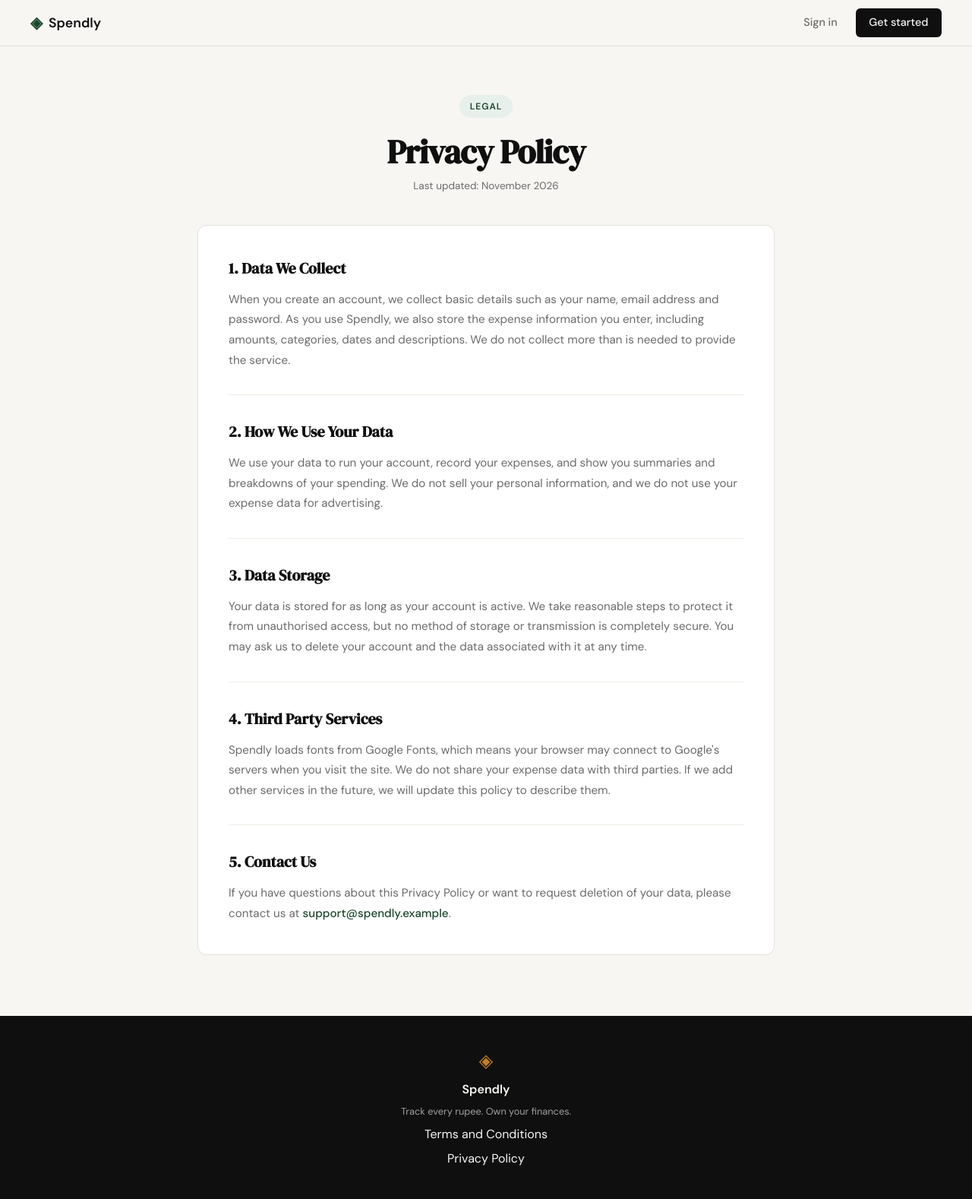
After one commit to joy-007/expence-tracker-app, a Flask app: page /privacy in a window 1280 px wide. The commit adds this page. Shown: the whole page at 76% size. Run offline with Flask 3, Linux system fonts and the light colour scheme.

Commit message:
landing: add privacy policy page and route
Co-Authored-By: Claude Code <noreply@anthropic.com>

```diff
--- a/app.py
+++ b/app.py
@@ -20,6 +20,16 @@ def register():
 @app.route("/login")
 def login():
     return render_template("login.html")
+
+
+@app.route("/terms")
+def terms():
+    return render_template("terms.html")
+
+
+@app.route("/privacy")
+def privacy():
+    return render_template("privacy.html")
 
 
 # ------------------------------------------------------------------ #
--- a/static/css/style.css
+++ b/static/css/style.css
@@ -478,6 +478,84 @@ a { color: inherit; text-decoration: none; }
 .auth-switch a:hover { text-decoration: underline; }
 
 /* ------------------------------------------------------------------ */
+/* Legal pages (terms, privacy)                                        */
+/* ------------------------------------------------------------------ */
+
+.legal {
+    padding: 4rem 2rem 5rem;
+}
+
+.legal-inner {
+    max-width: 760px;
+    margin: 0 auto;
+}
+
+.legal-header {
+    text-align: center;
+    margin-bottom: 2.5rem;
+}
+
+.legal-badge {
+    display: inline-block;
+    background: var(--accent-light);
+    color: var(--accent);
+    font-size: 0.75rem;
+    font-weight: 600;
+    letter-spacing: 0.08em;
+    text-transform: uppercase;
+    padding: 0.35rem 0.85rem;
+    border-radius: 999px;
+    margin-bottom: 1.25rem;
+}
+
+.legal-title {
+    font-family: var(--font-display);
+    font-size: clamp(2rem, 4vw, 2.75rem);
+    line-height: 1.15;
+    letter-spacing: -0.02em;
+    color: var(--ink);
+    margin-bottom: 0.5rem;
+}
+
+.legal-updated {
+    font-size: 0.85rem;
+    color: var(--ink-muted);
+}
+
+.legal-card {
+    background: var(--paper-card);
+    border: 1px solid var(--border);
+    border-radius: var(--radius-md);
+    padding: 2.5rem;
+}
+
+.legal-section + .legal-section {
+    margin-top: 2rem;
+    padding-top: 2rem;
+    border-top: 1px solid var(--border-soft);
+}
+
+.legal-heading {
+    font-family: var(--font-display);
+    font-size: 1.25rem;
+    color: var(--ink);
+    margin-bottom: 0.75rem;
+}
+
+.legal-text {
+    font-size: 0.95rem;
+    color: var(--ink-muted);
+    line-height: 1.75;
+}
+
+.legal-link {
+    color: var(--accent);
+    font-weight: 500;
+}
+
+.legal-link:hover { text-decoration: underline; }
+
+/* ------------------------------------------------------------------ */
 /* Footer                                                              */
 /* ------------------------------------------------------------------ */
 
--- a/templates/base.html
+++ b/templates/base.html
@@ -34,8 +34,8 @@
             <span class="brand-icon">◈</span>
             <span class="footer-name">Spendly</span>
             <p class="footer-copy">Track every rupee. Own your finances.</p>
-            <a href="#">Terms and Conditions</a>
-            <a href="#">Privacy Policy</a>
+            <a href="/terms">Terms and Conditions</a>
+            <a href="/privacy">Privacy Policy</a>
         </div>
     </footer>
 
--- /dev/null
+++ b/templates/privacy.html
@@ -0,0 +1,67 @@
+{% extends "base.html" %}
+
+{% block title %}Privacy Policy — Spendly{% endblock %}
+
+{% block content %}
+
+<section class="legal">
+    <div class="legal-inner">
+        <div class="legal-header">
+            <div class="legal-badge">Legal</div>
+            <h1 class="legal-title">Privacy Policy</h1>
+            <p class="legal-updated">Last updated: November 2026</p>
+        </div>
+
+        <div class="legal-card">
+            <div class="legal-section">
+                <h2 class="legal-heading">1. Data We Collect</h2>
+                <p class="legal-text">
+                    When you create an account, we collect basic details such as your name,
+                    email address and password. As you use Spendly, we also store the expense
+                    information you enter, including amounts, categories, dates and
+                    descriptions. We do not collect more than is needed to provide the service.
+                </p>
+            </div>
+
+            <div class="legal-section">
+                <h2 class="legal-heading">2. How We Use Your Data</h2>
+                <p class="legal-text">
+                    We use your data to run your account, record your expenses, and show you
+                    summaries and breakdowns of your spending. We do not sell your personal
+                    information, and we do not use your expense data for advertising.
+                </p>
+            </div>
+
+            <div class="legal-section">
+                <h2 class="legal-heading">3. Data Storage</h2>
+                <p class="legal-text">
+                    Your data is stored for as long as your account is active. We take
+                    reasonable steps to protect it from unauthorised access, but no method of
+                    storage or transmission is completely secure. You may ask us to delete your
+                    account and the data associated with it at any time.
+                </p>
+            </div>
+
+            <div class="legal-section">
+                <h2 class="legal-heading">4. Third Party Services</h2>
+                <p class="legal-text">
+                    Spendly loads fonts from Google Fonts, which means your browser may
+                    connect to Google's servers when you visit the site. We do not share your
+                    expense data with third parties. If we add other services in the future,
+                    we will update this policy to describe them.
+                </p>
+            </div>
+
+            <div class="legal-section">
+                <h2 class="legal-heading">5. Contact Us</h2>
+                <p class="legal-text">
+                    If you have questions about this Privacy Policy or want to request
+                    deletion of your data, please contact us at
+                    <a class="legal-link" href="mailto:support@spendly.example">support@spendly.example</a>.
+                </p>
+            </div>
+        </div>
+    </div>
+</section>
+
+{% endblock %}
```
Also changed, not shown: templates/terms.html (added, +71 -0 lines).
